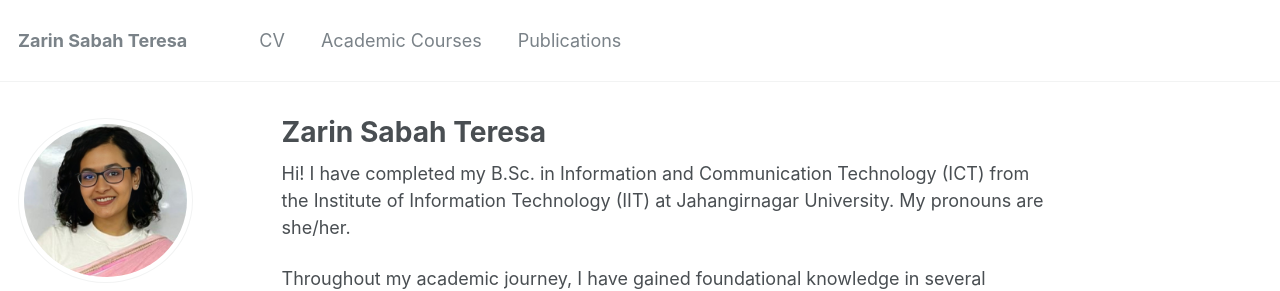
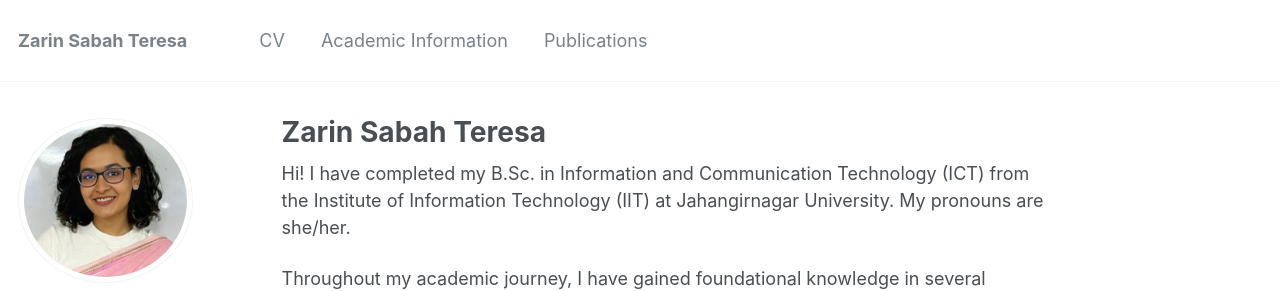
Before and after one commit to zarinteresa/zarinteresa.github.io, a Jekyll site: the page built from _pages/about.md, in a window 1280 px wide. Shown: the top 291 px of the page. Built offline with Jekyll 4.4.1, drawn with Linux system fonts in a browser that asks for light colours.

Commit message:
10th commit

```diff
--- a/_data/navigation.yml
+++ b/_data/navigation.yml
@@ -3,7 +3,7 @@ main:
   - title: "CV"
     url: https://drive.google.com/file/d/1qaXFPi6K4r22TYk1uWB5-dG2mXBYtaEX/view?usp=sharing
 
-  - title: "Academic Courses"
+  - title: "Academic Information"
     url: /coursework/
 
   - title: "Publications"
```
